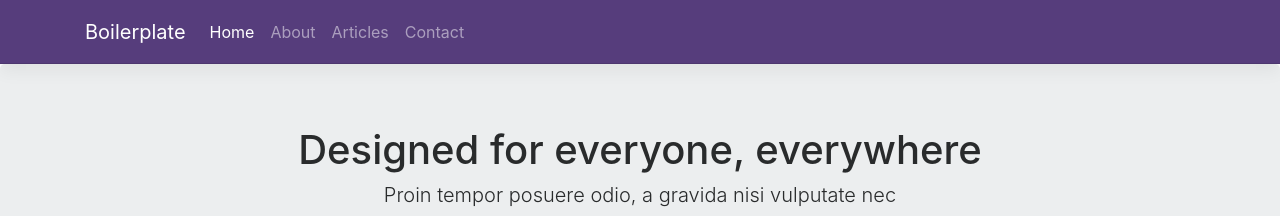
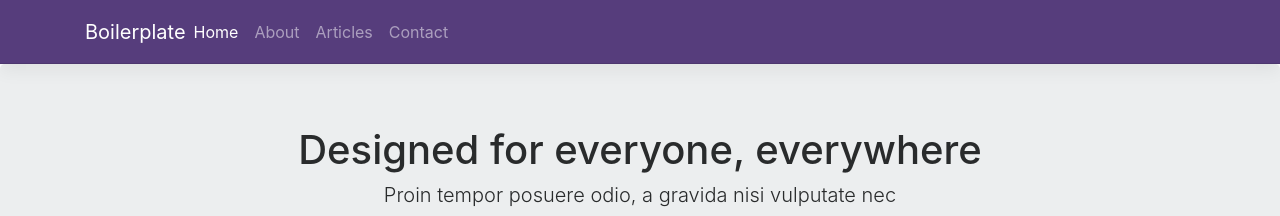
Before and after one commit to krussll/etsysimplicity, a Jekyll site: the page built from index.md, in a window 1280 px wide. Shown: the top 216 px of the page. Built offline with Jekyll 4.4.1, drawn with Linux system fonts in a browser that asks for light colours; a script that is not in the unit is left out.

Commit message:
Update main.scss

```diff
--- a/css/main.scss
+++ b/css/main.scss
@@ -14,6 +14,10 @@
   opacity: 0.5;
 }
 
+.navbar-brand {
+  margin-right: 0rem;
+}
+
 .bd-navbar .navbar-nav .nav-link.active, .bd-navbar .navbar-nav .nav-link:hover, .navbar-brand, .navbar-brand:hover {
   color: #fff;
   background-color: transparent;
```
